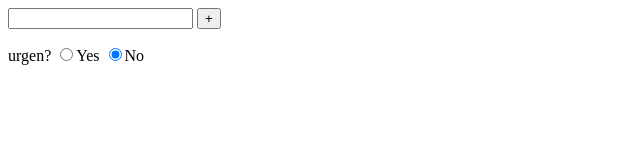
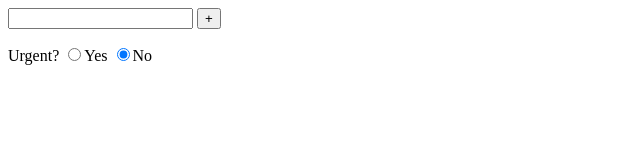
Before and after one commit to holan57/JS-practice-5, a plain HTML site: page index.html in a window 1280 px wide. Shown: the full height of the page, 0-640 px from the left. Drawn offline with Linux system fonts and the light colour scheme.

Commit message:
JS practice 5 2

```diff
--- a/index.html
+++ b/index.html
@@ -57,7 +57,7 @@
     <div>
         <input type="text" id="input">
         <button onclick="createToDo()"> + </button>
-        <p>urgen? <input type="radio" id="radioYes" name="yesyOrno" value="yes">Yes
+        <p>Urgent? <input type="radio" id="radioYes" name="yesyOrno" value="yes">Yes
             <input type="radio" id="radioNo" name="yesyOrno" value="no" checked="true">No</p>
         <div id="todolist"></div>
     </div>
```
